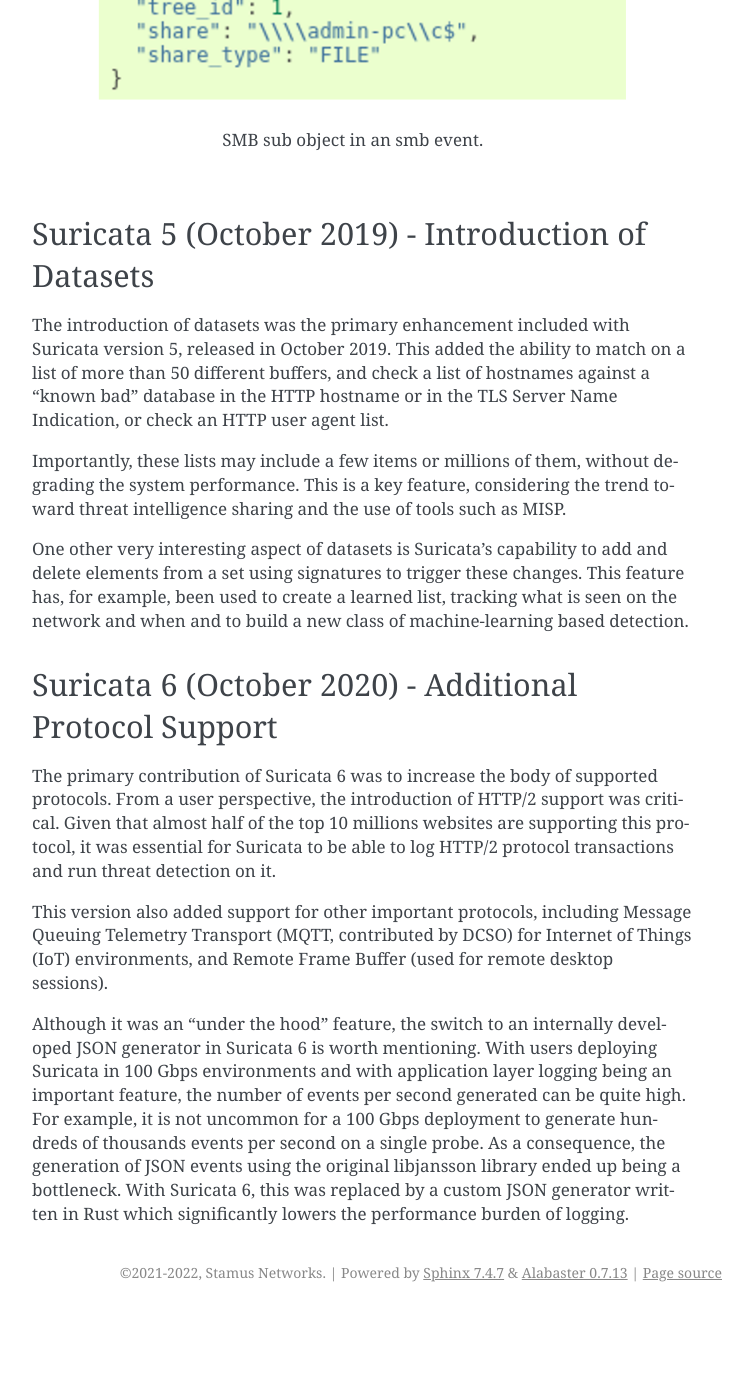
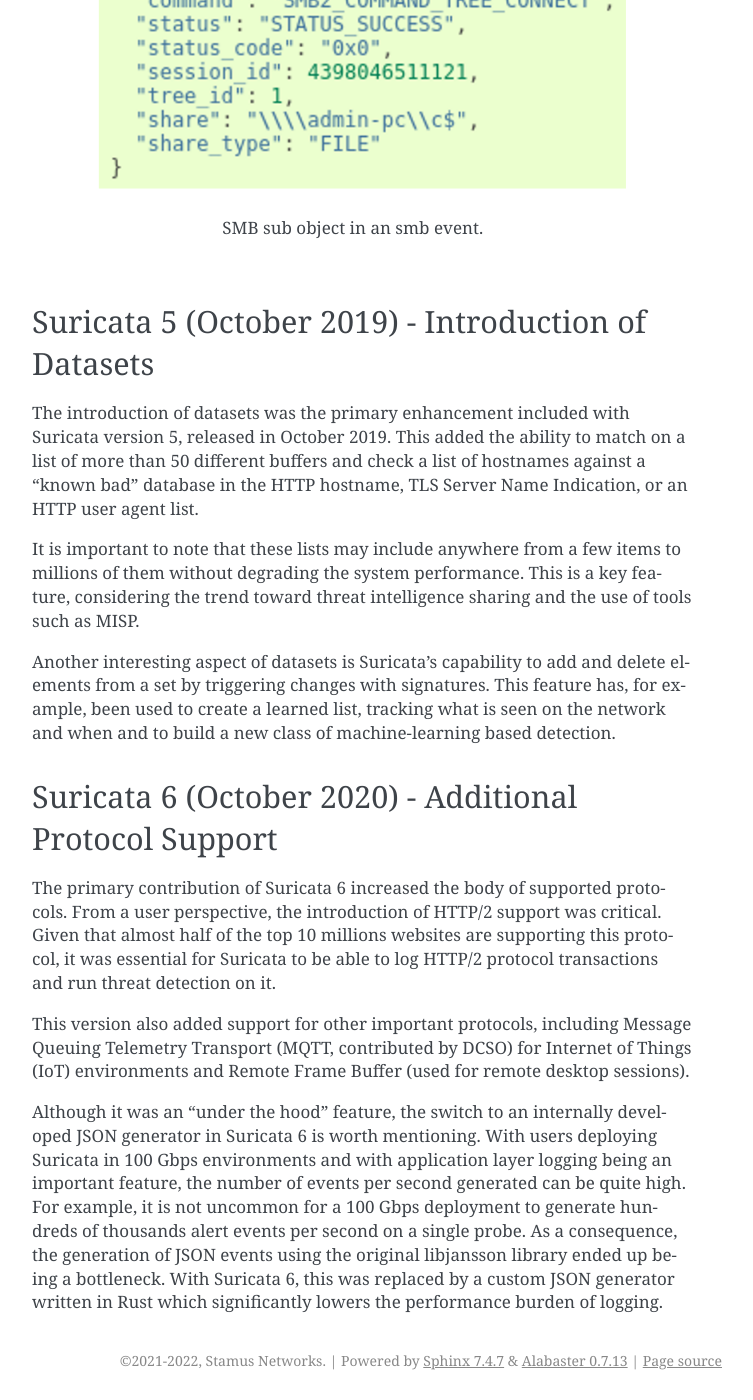
Before and after one commit to StamusNetworks/suricata-4-analysts, a Sphinx documentation site: the page built from source/12years.rst, in a window 1280 px wide and 1400 px high, scrolled down 5056 px. Shown: the whole window, without its empty margins (388-1141 px from the left). Built offline with Sphinx 7.4.7, drawn with Linux system fonts in a browser that asks for light colours; before the commit the page ends 6368 px from its top, so only the background shows below that; some of the changed text lies outside the part shown.

Commit message:
Update 12years.rst
Made minor changes to some formatting, wording, and some sentence structures.

```diff
--- a/source/12years.rst
+++ b/source/12years.rst
@@ -53,29 +54,30 @@
 
 Unfortunately, Lua support did not have the success that the development team had expected - and for a trivial reason. In order to be evaluated with the signature, the Lua script for a signature must be inserted as a file next to the signatures file. But adding this type of file was not supported by the existing signature/rule management tools, and no major threat research organizations distributed signatures with Lua for this simple reason. Interest in Lua still exists today, and the increased activity around signature management tools means there is still some hope for the Lua signatures.
 
+
 Suricata 2.0 (March 2014) - Welcome JSON
 ~~~~~~~~~~~~~~~~~~~~~~~~~~~~~~~~~~~~~~~~
 
-Suricata 2.0 was published in March of 2014, and it marked a major milestone in the evolution of Suricata. This came with the addition of JSON as the preferred format for Suricata-generated events. Thanks to this contribution from Tom Decanio, the project was finally leaving the 1990s as JSON replaced the non-structured text format or binary format such as unified2. JSON provided an easy-to-extend and easy-to-use format for all Suricata events.
+Suricata 2.0 was published in March of 2014, marking a major milestone in the evolution of Suricata. This came with the addition of JSON as the preferred format for Suricata-generated events. Thanks to this contribution from Tom Decanio, the project was finally leaving the dated format of the 1990s as JSON replaced the non-structured text format or binary format such as that seen in unified2. JSON provided an easy-to-extend and easy-to-use format for all Suricata events.
 
-Thanks to JSON formatting, sending Suricata-generated data to tools such as the Elastic stack or Splunk was easy to do. And it came with a native “correlation” capability that can be made using the name of the fields used. A source IP is always the “src_ip” field. On top of that, all events can now be found in one file (by default), containing different types of logs, alerts, and/or separate DNS, SSH, TLS, HTTP transactions, for example, and even performance data.
+Thanks to JSON formatting, sending Suricata-generated data to tools such as the Elastic stack or Splunk was easy to do. Suricata 2.0 came with a native “correlation” capability that can be made using the name of the fields used. A source IP is always the “src_ip” field. On top of that, all events can now be found in one file (by default), containing, for example, different types of logs and alerts and/or separate DNS, SSH, TLS, HTTP transactions, and even performance data.
 
 .. figure:: img/Suricata_TLS_in_JSON.png
 
    TLS event in JSON form.
 
-On the intrusion detection side, having an alternative to the unified2 format was a big improvement. This binary format dedicated to alerts only supported IP fields, the payload, and basic information about the signature Unfortunately, it was almost impossible to extend it to add more context information to the alerts.
+On the intrusion detection side, having an alternative to the unified2 format was a big improvement. This binary format dedicated to alerts only supported IP fields, the payload, and basic information about the signature. Unfortunately, it was almost impossible to extend it to add more contextual information to the alerts.
 
+Because Suricata now supported more protocols, it was possible to add contextual information to alerts. Being able to look at the extracted fields and run statistics on them has the potential to make the job of the analyst simpler and more efficient.
 
-Suricata now supported more and more protocols, so it was possible to add contextual information to alerts. Being able to look at the extracted fields and run statistics on them has the potential to make the job of the analyst simpler and more efficient.
+For Suricata 2.1, this philosophy was embraced more completely, by adding application layer metadata in the alerts, starting with HTTP. The work on this feature continued throughout the release, and metadata was added for many other protocols. Later, in version 4.0, this logic was pushed further by adding the logging of the HTTP body. These fields are often compressed, so logging the content was not directly useful. Providing the decompressed data did, however, allow for direct analysis.
 
-
-For Suricata 2.1, this philosophy was embraced more completely, by adding application layer metadata in the alerts, starting with HTTP. The work on this feature continued throughout the release, and metadata were added for many other protocols. Later in version 4.0, this logic was pushed further by adding the logging of the HTTP body. These fields are often compressed, so logging the content was not directly useful. Providing the decompressed data did, however, allow for direct analysis.
 
 Suricata 3.0 (January 2016) - Debut of Xbits Keyword
 ~~~~~~~~~~~~~~~~~~~~~~~~~~~~~~~~~~~~~~~~~~~~~~~~~~~~
 
 Suricata 3.0 was published in January 2016, with the primary new feature being the “xbits” keyword. The concept of xbits is to go beyond the limitations of flowbits, which could not be used in multi-flow attacks. Xbits is an evolution of flowbits, in which the variable is attached to an IP address or to an IP pair. Signatures can then collaborate inside a state machine that is not limited to a single flow.
+
 
 Suricata 4.0 (July 2017) - In Rust we Trust
 ~~~~~~~~~~~~~~~~~~~~~~~~~~~~~~~~~~~~~~~~~~~
@@ -83,33 +85,36 @@
 In addition to support for a number of new protocols, Suricata 4.0 introduced a more secure and efficient common parsing technique into the core. Using a combination of the Rust language and Nom parser (see https://github.com/Geal/nom), it set the stage for the rapid increase in the protocols supported by Suricata without sacrificing security and stability of the engine. This will prove critical for paving the way for the complete NSM functionality.
 
 On the functional side, Network File System (NFS) and Network Time Protocol (NTP) were the two big protocol additions in version 4.0.
-Support for several other new protocols - namely Server Message Block (SMB) and Dynamic Host Configuration Protocol (DHCP) - was added in release 4.1. These are used mainly in internal networks and with their support Suricata can more effectively analyze internal traffic, providing two primary benefits: firstly, increased visibility in encrypted environments; secondly, providing more complete detection of threats as they move laterally within a network.
+
+Support for several other new protocols - specifically Server Message Block (SMB) and Dynamic Host Configuration Protocol (DHCP) - was added in release 4.1. These are mainly used in internal networks and with their support Suricata can more effectively analyze internal traffic, providing two primary benefits: primarily, increased visibility in encrypted environments; secondly, providing more complete detection of threats as they move laterally within a network.
+
 
 Suricata 4.1 (December 2018) - Samba Time
 ~~~~~~~~~~~~~~~~~~~~~~~~~~~~~~~~~~~~~~~~~
 
-The major highlight of Suricata 4.1 was the support for the SMB protocol family. Complete protocol support was added, including dedicated keywords, metadata logging, and file extraction. The impact on the deployment of Suricata on internal traffic has been quite huge. The metadata records are complete and enable a fine-grained analysis strategy to be created. The following event is an example of a transaction on a share:
+The major highlight of Suricata 4.1 was the support for the SMB protocol family. Complete protocol support was added, including dedicated keywords, metadata logging, and file extraction. The impact on the deployment of Suricata on internal traffic has been quite huge. The metadata records are complete and enable the creation of a fine-grained analysis strategy. The following event is an example of a transaction on a share:
 
 .. figure:: img/Suricata_SMB_Subobject.png
    :scale: 40 %
 
    SMB sub object in an smb event.
 
+
 Suricata 5 (October 2019) - Introduction of Datasets
 ~~~~~~~~~~~~~~~~~~~~~~~~~~~~~~~~~~~~~~~~~~~~~~~~~~~~
 
-The introduction of datasets was the primary enhancement included with Suricata version 5, released in October 2019. This added the ability to match on a list of more than 50 different buffers, and check a list of hostnames against a “known bad” database in the HTTP hostname or in the TLS Server Name Indication, or check an HTTP user agent list.
+The introduction of datasets was the primary enhancement included with Suricata version 5, released in October 2019. This added the ability to match on a list of more than 50 different buffers and check a list of hostnames against a “known bad” database in the HTTP hostname, TLS Server Name Indication, or an HTTP user agent list.
 
-Importantly, these lists may include a few items or millions of them, without degrading the system performance. This is a key feature, considering the trend toward threat intelligence sharing and the use of tools such as MISP.
+It is important to note that these lists may include anywhere from a few items to millions of them without degrading the system performance. This is a key feature, considering the trend toward threat intelligence sharing and the use of tools such as MISP.
 
-One other very interesting aspect of datasets is Suricata’s capability to add and delete elements from a set using signatures to trigger these changes. This feature has, for example, been used to create a learned list, tracking what is seen on the network and when and to build a new class of machine-learning based detection.
+Another interesting aspect of datasets is Suricata’s capability to add and delete elements from a set by triggering changes with signatures. This feature has, for example, been used to create a learned list, tracking what is seen on the network and when and to build a new class of machine-learning based detection.
 
 
 Suricata 6 (October 2020) - Additional Protocol Support
 ~~~~~~~~~~~~~~~~~~~~~~~~~~~~~~~~~~~~~~~~~~~~~~~~~~~~~~~
 
-The primary contribution of Suricata 6 was to increase the body of supported protocols. From a user perspective, the introduction of HTTP/2 support was critical. Given that almost half of the top 10 millions websites are supporting this protocol, it was essential for Suricata to be able to log HTTP/2 protocol transactions and run threat detection on it.
+The primary contribution of Suricata 6 increased the body of supported protocols. From a user perspective, the introduction of HTTP/2 support was critical. Given that almost half of the top 10 millions websites are supporting this protocol, it was essential for Suricata to be able to log HTTP/2 protocol transactions and run threat detection on it.
 
-This version also added support for other important protocols, including Message Queuing Telemetry Transport (MQTT, contributed by DCSO) for Internet of Things (IoT) environments, and Remote Frame Buffer (used for remote desktop sessions).
+This version also added support for other important protocols, including Message Queuing Telemetry Transport (MQTT, contributed by DCSO) for Internet of Things (IoT) environments and Remote Frame Buffer (used for remote desktop sessions).
 
-Although it was an “under the hood” feature, the switch to an internally developed JSON generator in Suricata 6 is worth mentioning. With users deploying Suricata in 100 Gbps environments and with application layer logging being an important feature, the number of events per second generated can be quite high. For example, it is not uncommon for a 100 Gbps deployment to generate hundreds of thousands events per second on a single probe. As a consequence, the generation of JSON events using the original libjansson library ended up being a bottleneck. With Suricata 6, this was replaced by a custom JSON generator written in Rust which significantly lowers the performance burden of logging.
+Although it was an “under the hood” feature, the switch to an internally developed JSON generator in Suricata 6 is worth mentioning. With users deploying Suricata in 100 Gbps environments and with application layer logging being an important feature, the number of events per second generated can be quite high. For example, it is not uncommon for a 100 Gbps deployment to generate hundreds of thousands alert events per second on a single probe. As a consequence, the generation of JSON events using the original libjansson library ended up being a bottleneck. With Suricata 6, this was replaced by a custom JSON generator written in Rust which significantly lowers the performance burden of logging.
```
Also changed, not shown: other parts of source/12years.rst (+6 -5 lines).
